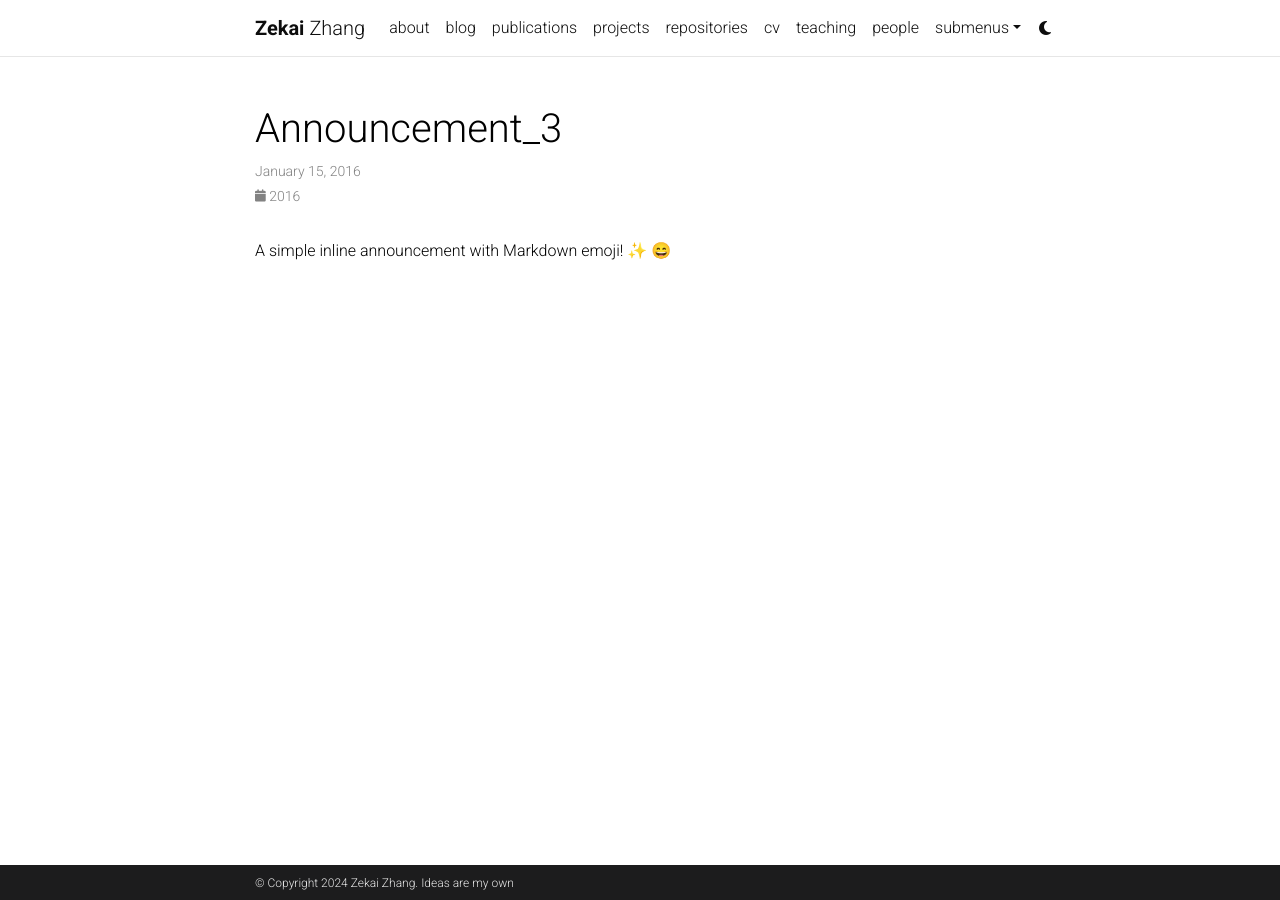
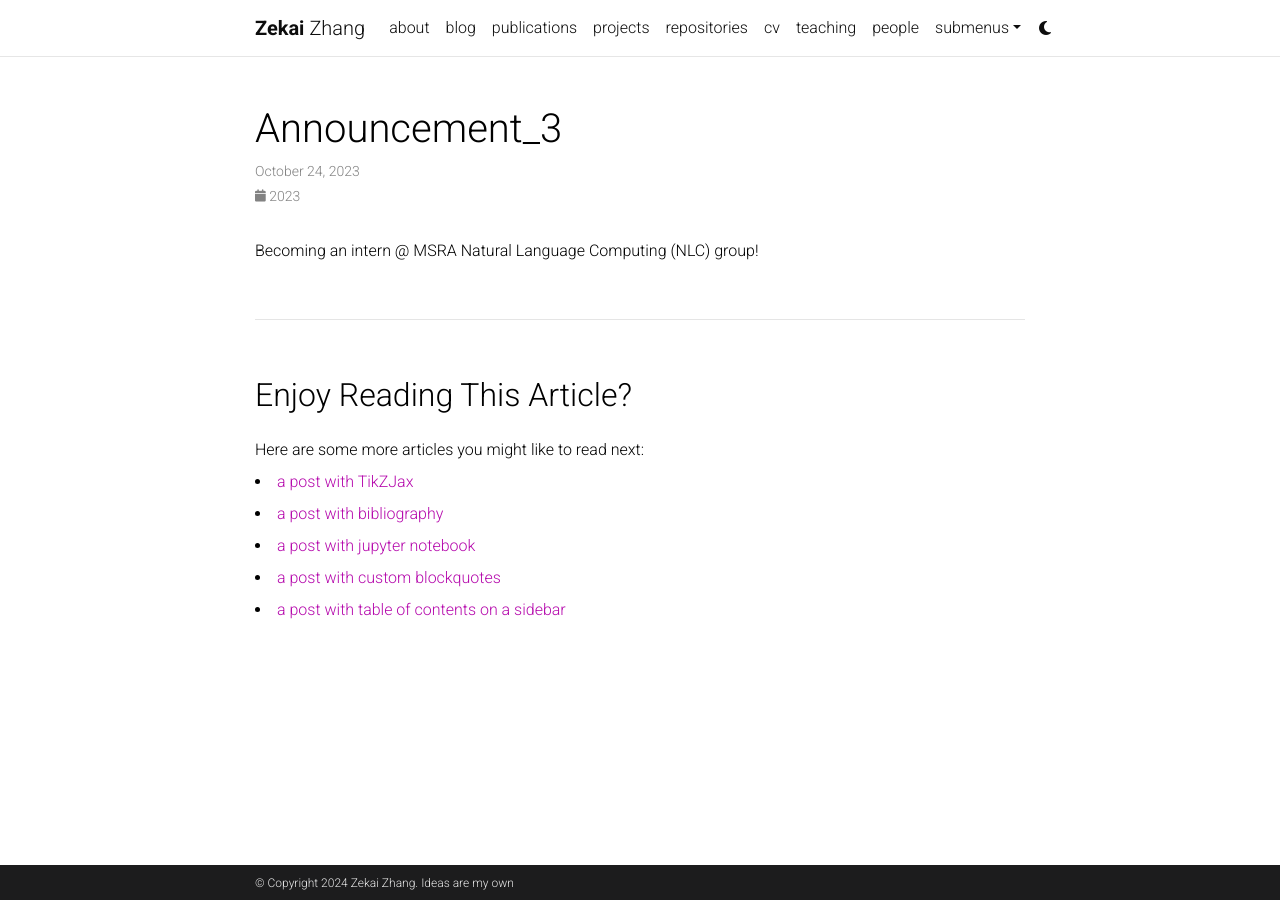
Before and after one commit to zekaiblog/zekaiblog.github.io, a Jekyll site: the page built from _news/announcement_3.md, in a window 1280 px wide. Built offline with Jekyll 4.4.1, drawn with Linux system fonts in a browser that asks for light colours; emoji names are drawn with the system emoji font; comment, search, counter and statistics services are not loaded; a style sheet for code colours, icons or effects is not loaded.

Commit message:
Update announcement_3.md

```diff
--- a/_news/announcement_3.md
+++ b/_news/announcement_3.md
@@ -1,8 +1,7 @@
 ---
 layout: post
-date: 2016-01-15 07:59:00-0400
+date: 2023-10-24
 inline: true
-related_posts: false
 ---
 
-A simple inline announcement with Markdown emoji! :sparkles: :smile:
+Becoming an intern @ MSRA Natural Language Computing (NLC) group!
```
